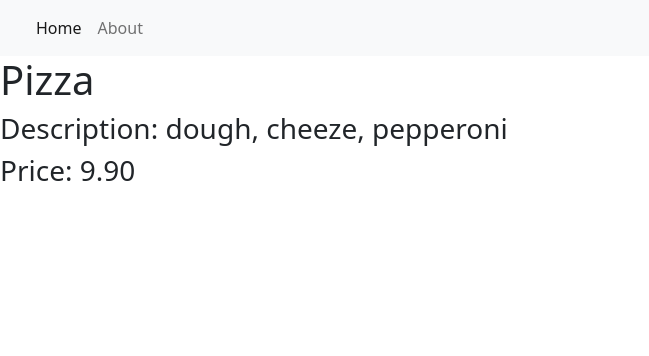
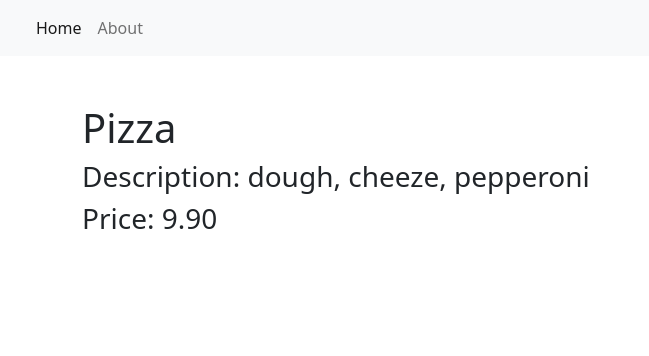
Before and after one commit to Nayanxyz/Food-Ordering-menu-App18, a Django app: page /item/1 in a window 1280 px wide. Shown: the top 356 px of the page, without its empty margins (0-649 px from the left). Run offline with Django 5.2, Linux system fonts and the light colour scheme; data comes from the database, SQL or seed files in the repository; some libraries are stand-ins or nearby versions.

Commit message:
added class

```diff
--- a/restaurant_menu/templates/menu_item_detail.html
+++ b/restaurant_menu/templates/menu_item_detail.html
@@ -1,6 +1,8 @@
 {% extends 'base.html' %}
 {% block content %}
-    <h1>{{ item.meal }}</h1>
+<div class="container">
+    <h1 class="pt-5">{{ item.meal }}</h1>
     <h3>Description: {{ item.description }}</h3>
     <h3>Price: {{ item.price }}</h3>
+</div>
 {% endblock content %}
```
